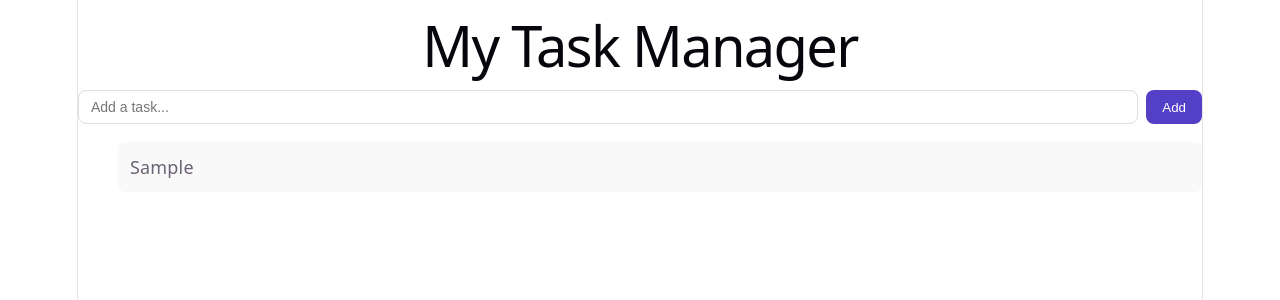
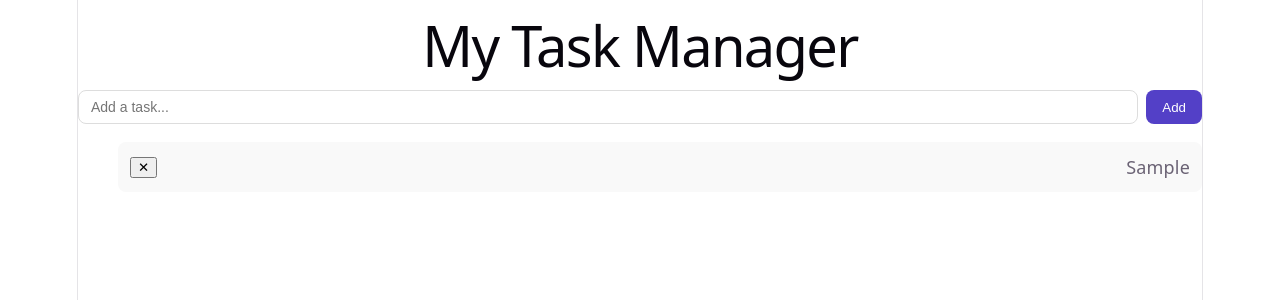
Before and after one commit to Deeksha1806/task-manager, a React (Vite) app in the folder task-manager/: page / in a window 1280 px wide. Both pictures are taken after typing "Sample" into the empty fields and a click on the button "Add". Shown: the top 300 px of the page. Built offline with nearby package versions, Linux system fonts and the light colour scheme.

Commit message:
feat: delete task

```diff
--- a/task-manager/src/App.jsx
+++ b/task-manager/src/App.jsx
@@ -10,6 +10,9 @@ export default function App() {
     setTasks([...tasks, { id: Date.now(), text: input, done: false }])
     setInput('')
   }
+  function deleteTask(id) {
+  setTasks(tasks.filter(t => t.id !== id))
+}
 
   return (
     <div className="app">
@@ -26,7 +29,9 @@ export default function App() {
       <ul className="task-list">
         {tasks.map(task => (
           <li key={task.id} className="task-item">
+ <button className="delete-btn" onClick={() => deleteTask(task.id)}>✕</button>
             <span>{task.text}</span>
+
           </li>
         ))}
       </ul>
```
